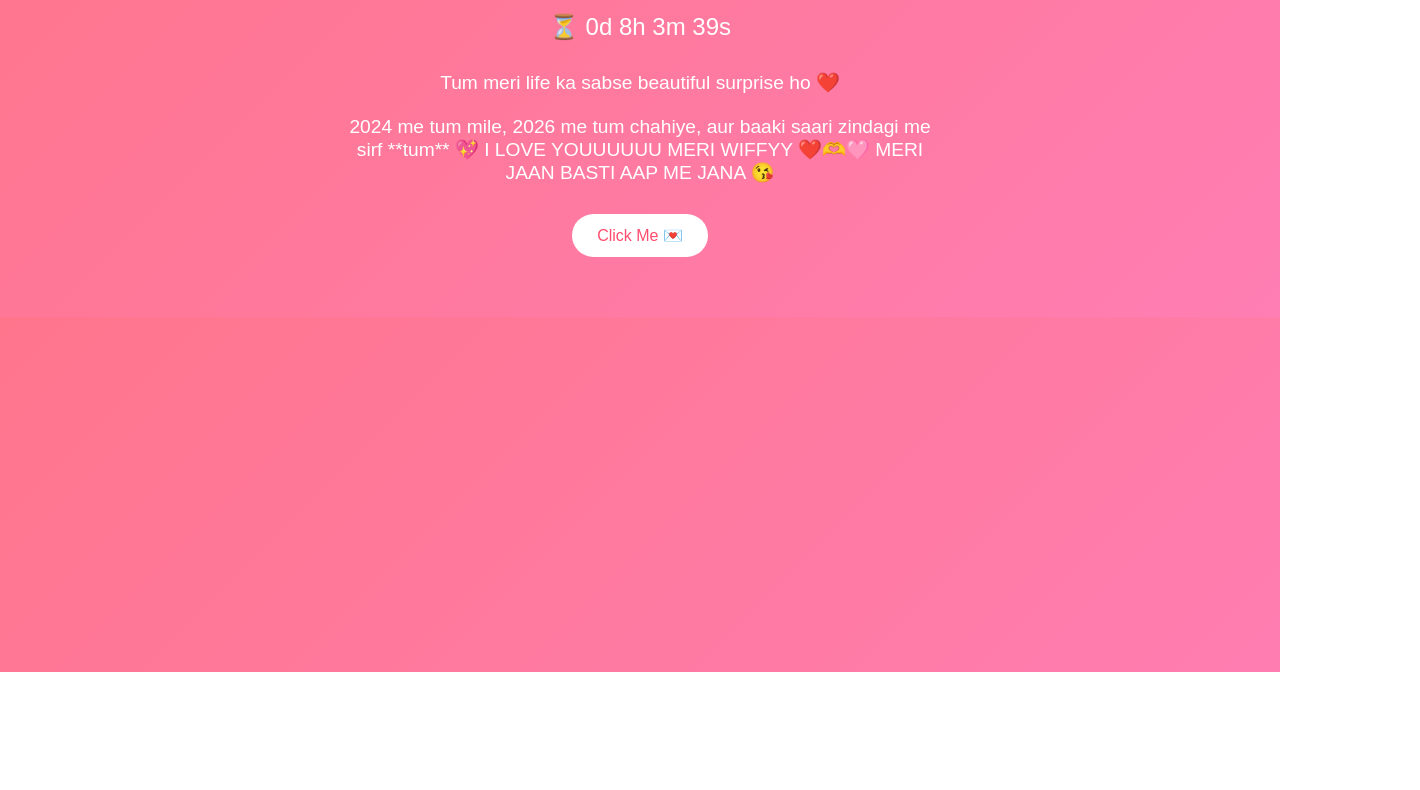
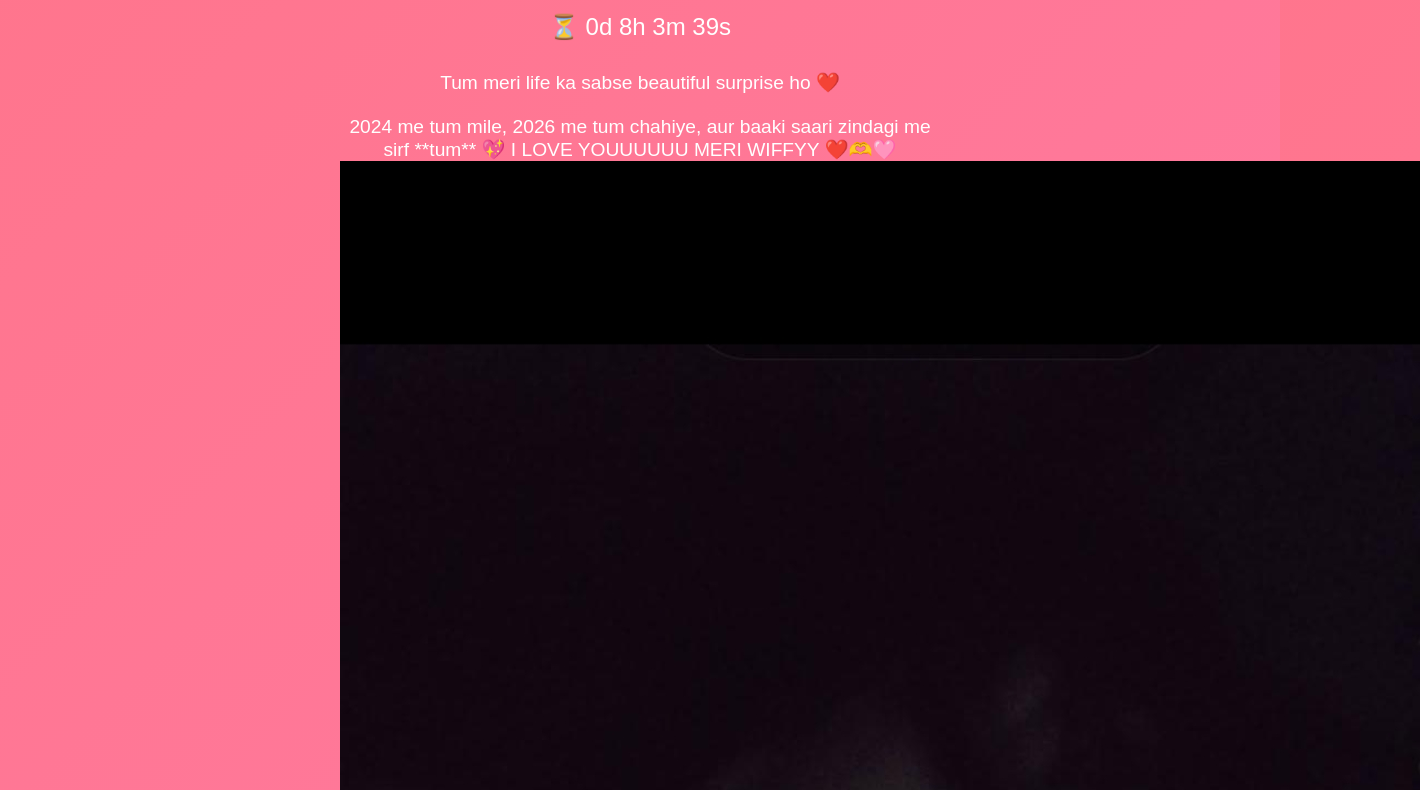
Before and after one commit to zord388-eng/new-year-love, a plain HTML site: page index.html in a window 1280 px wide. Shown: the part 128-918 px from the top of the page, 1420 px wide, since content can reach past the window. Before the commit the page ends 800 px from the top, so only its background shows below. Drawn offline with Linux system fonts and the light colour scheme.

Commit message:
Add image to index.html

```diff
--- a/index.html
+++ b/index.html
@@ -18,6 +18,7 @@
     2026 me tum chahiye,
     aur baaki saari zindagi me sirf **tum** 💖
     I LOVE YOUUUUUU MERI WIFFYY ❤️🫶🩷
+    <img src="Screenshot_20251231_211844_Gallery.jpg" class="photo">
     MERI JAAN BASTI AAP ME JANA 😘
   </p>
 
```
